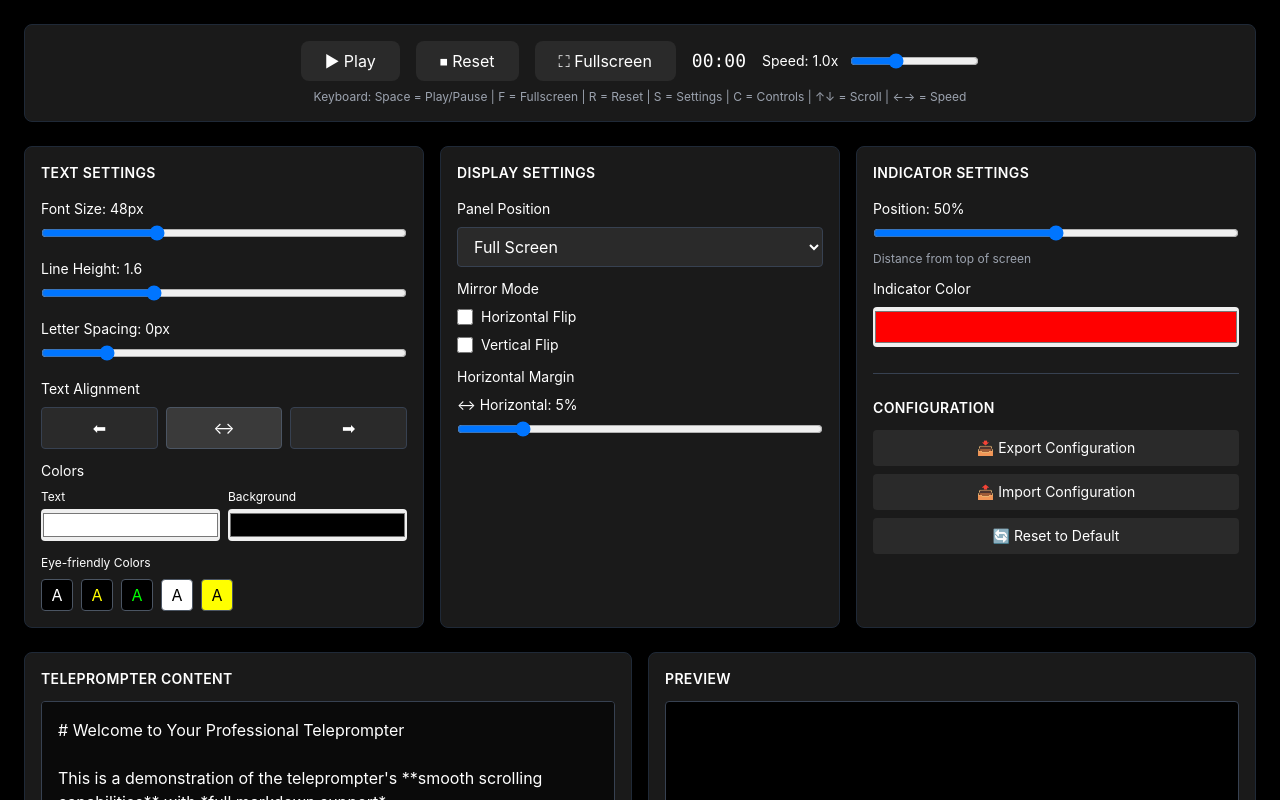
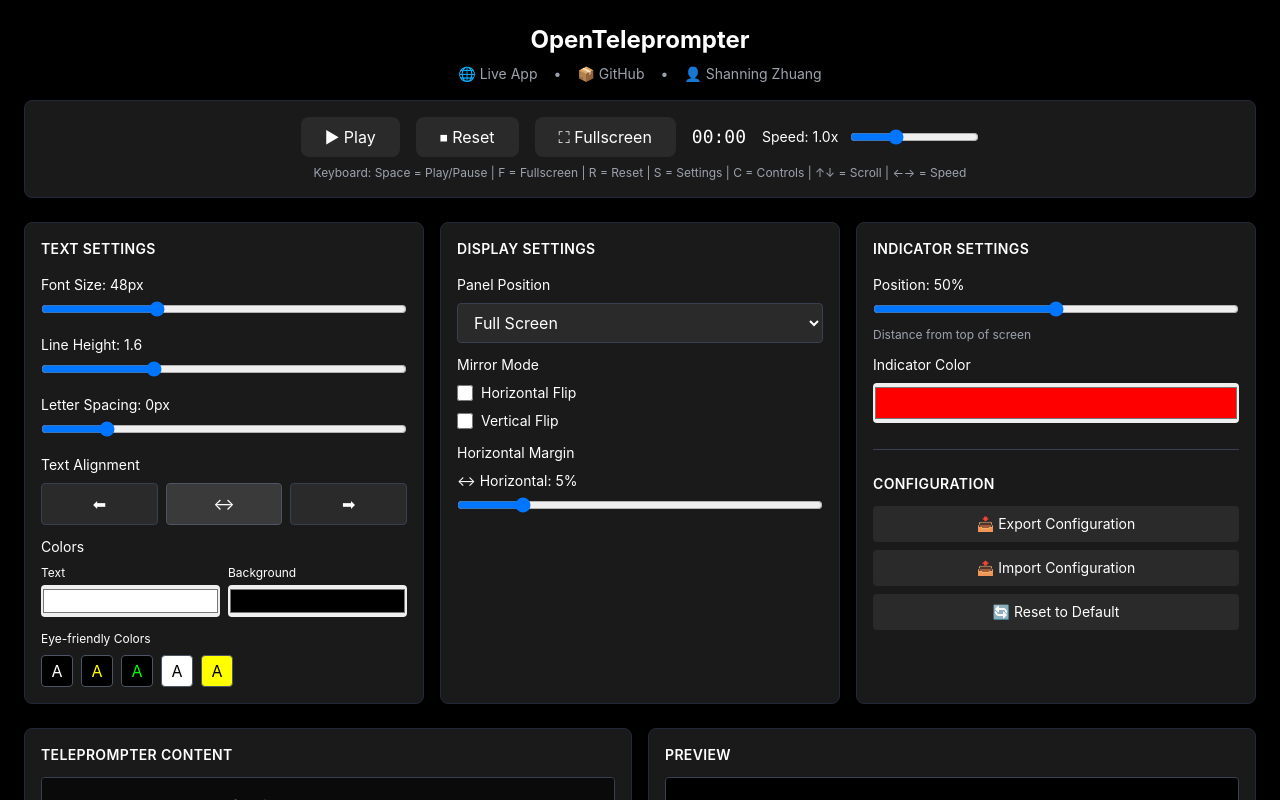
Before and after one commit to ShanningZhuang/OpenTeleprompter, a Next.js app: page / in a window 1280 px wide. Shown: the top 800 px of the page. Built offline with nearby package versions, Linux system fonts and the light colour scheme.

Commit message:
feat: update link information

```diff
--- a/app/page.tsx
+++ b/app/page.tsx
@@ -492,6 +492,39 @@
 
   return (
     <div className="min-h-screen bg-black text-white p-6">
+      {/* Header */}
+      <div className="mb-4 text-center">
+        <h1 className="text-2xl font-bold mb-2">OpenTeleprompter</h1>
+        <div className="flex items-center justify-center gap-4 text-sm text-gray-400">
+          <a
+            href="https://openteleprompter.vercel.app/"
+            target="_blank"
+            rel="noopener noreferrer"
+            className="hover:text-white transition-colors"
+          >
+            🌐 Live App
+          </a>
+          <span>•</span>
+          <a
+            href="https://github.com/ShanningZhuang/OpenTeleprompter"
+            target="_blank"
+            rel="noopener noreferrer"
+            className="hover:text-white transition-colors"
+          >
+            📦 GitHub
+          </a>
+          <span>•</span>
+          <a
+            href="https://shanningzhuang.com/"
+            target="_blank"
+            rel="noopener noreferrer"
+            className="hover:text-white transition-colors"
+          >
+            👤 Shanning Zhuang
+          </a>
+        </div>
+      </div>
+
       {/* Control Bar */}
       <div className="mb-6 bg-[#1a1a1a] rounded-lg p-4 border border-gray-800">
         <div className="flex items-center justify-center gap-4 flex-wrap">
```
Also changed, not shown: 1 other file (tests, documents, lock files or other folders).
